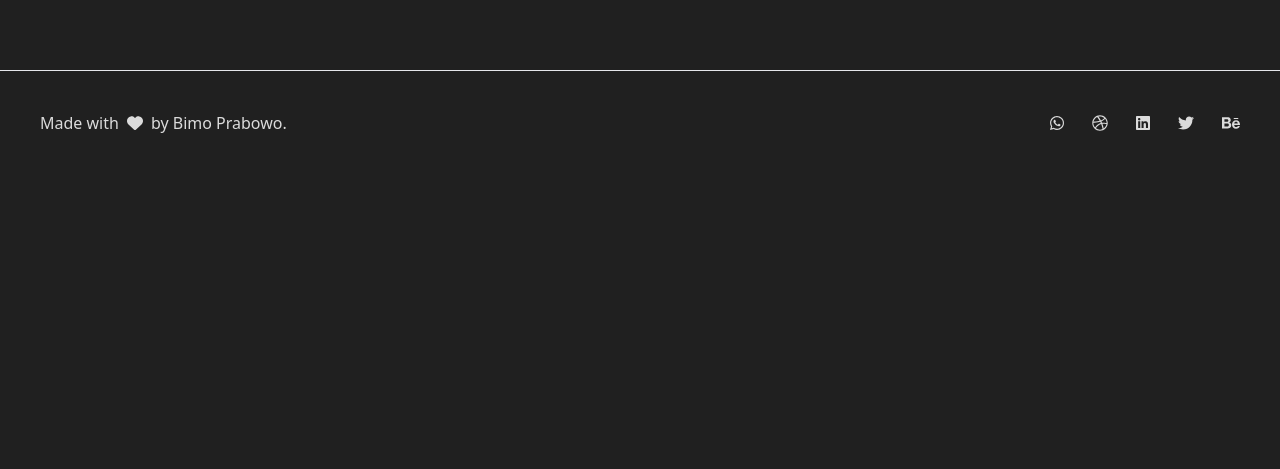
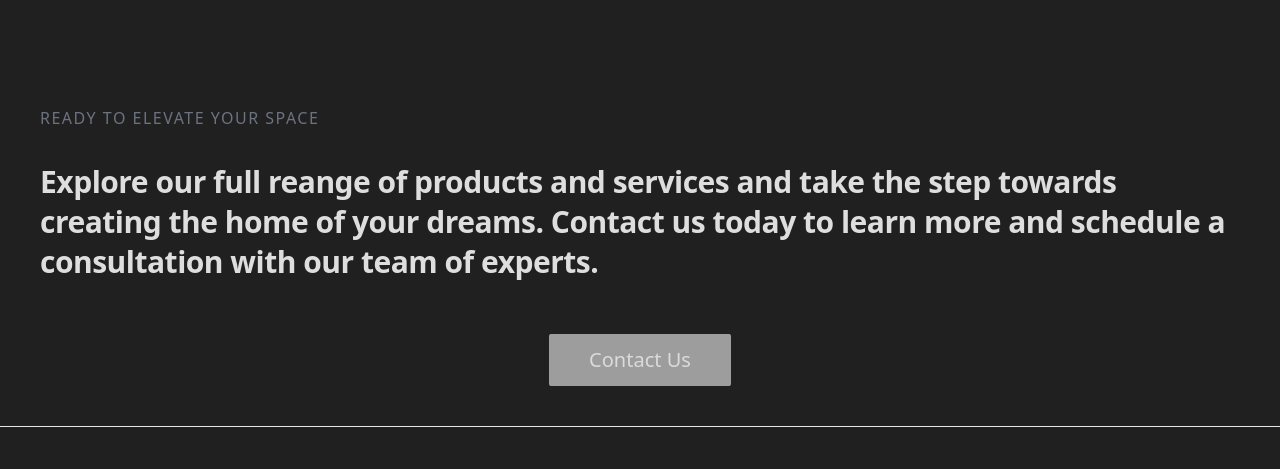
Before and after one commit to bimodwien/react-profileCompany, a React (Vite) app: page /service in a window 1280 px wide. Shown: the part 4294-4763 px from the top of the page. Before the commit the page ends 4469 px from the top, so only its background shows below. Built offline with nearby package versions, Linux system fonts and the light colour scheme; grey boxes are pictures that could not be loaded; the HTML template or start-up script is replaced by a standard one.

Commit message:
service page done

```diff
--- a/src/pages/service.jsx
+++ b/src/pages/service.jsx
@@ -28,6 +28,23 @@ const Service = () => {
         </div>
         <CardService />
       </section>
+
+      <section className="px-4 lg:px-10">
+        <div>
+          <div className="text-base text-gray-500 uppercase leading-4 tracking-[1.5px] pt-10 pb-5">
+            Ready to Elevate Your Space
+          </div>
+          <div className="text-3xl leading-10 tracking-[-0.5px] font-bold pt-4 pb-10 text-[#DEDEDE]">
+            Explore our full reange of products and services and take the step
+            towards creating the home of your dreams. Contact us today to learn
+            more and schedule a consultation with our team of experts.
+          </div>
+        </div>
+
+        <div className="flex justify-center align-center pt-3 pb-10">
+          <button className="bg-[#9D9D9D] px-10 py-3 rounded-sm font-medium text-xl hover:bg-gray-700 hover:border-white ">Contact Us</button>
+        </div>
+      </section>
     </>
   );
 };
```
